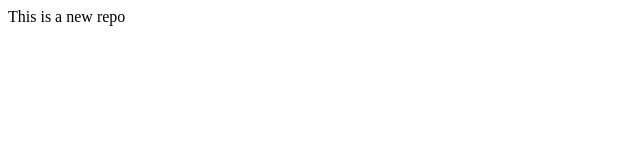
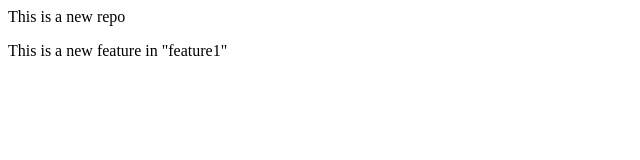
Before and after one commit to rishabh316/localrepo, a plain HTML site: page index.html in a window 1280 px wide. Shown: the whole page, without its empty margins (0-640 px from the left). Drawn offline with Linux system fonts and the light colour scheme.

Commit message:
Add new feature

```diff
--- a/index.html
+++ b/index.html
@@ -1 +1,2 @@
 <p>This is a new repo</p>
+<p>This is a new feature in "feature1"</p>
```
